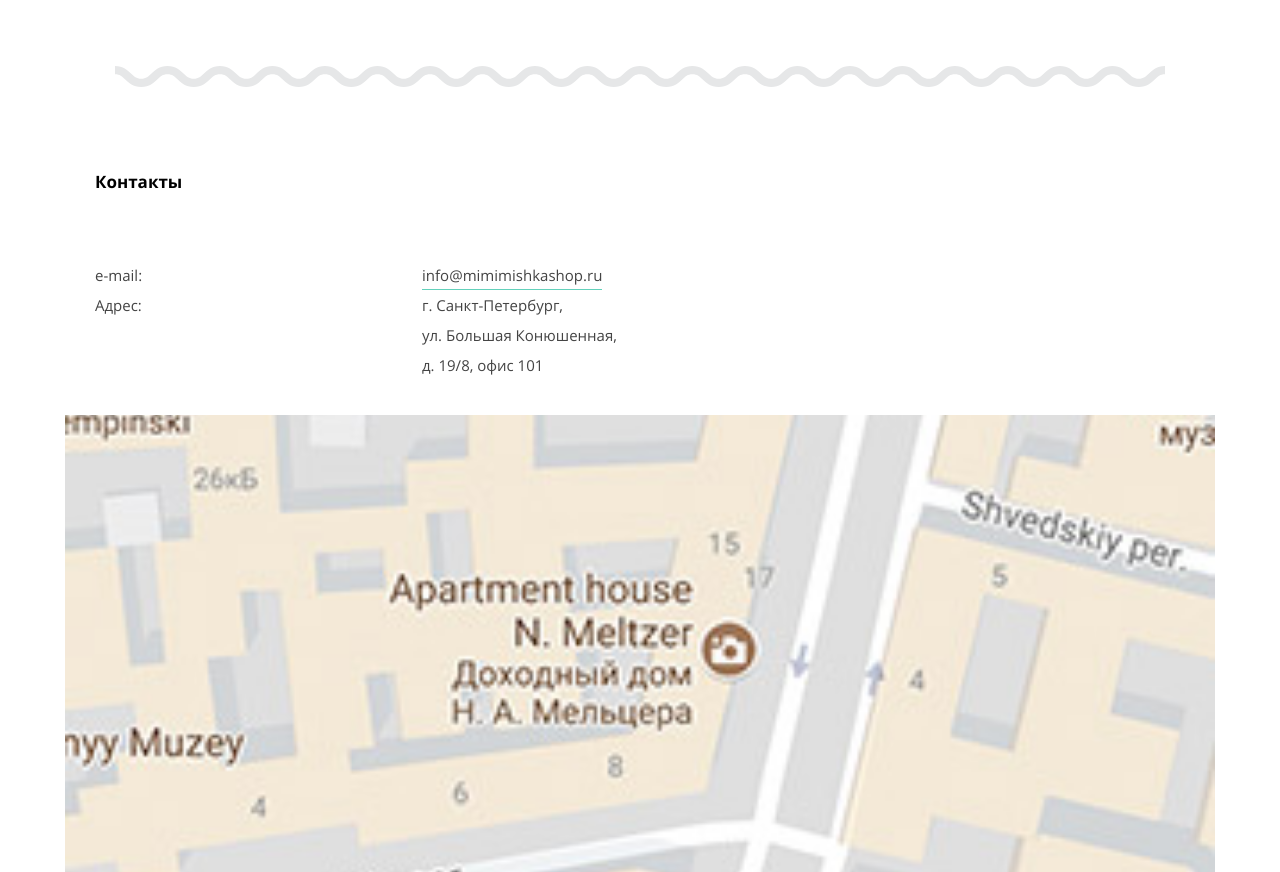
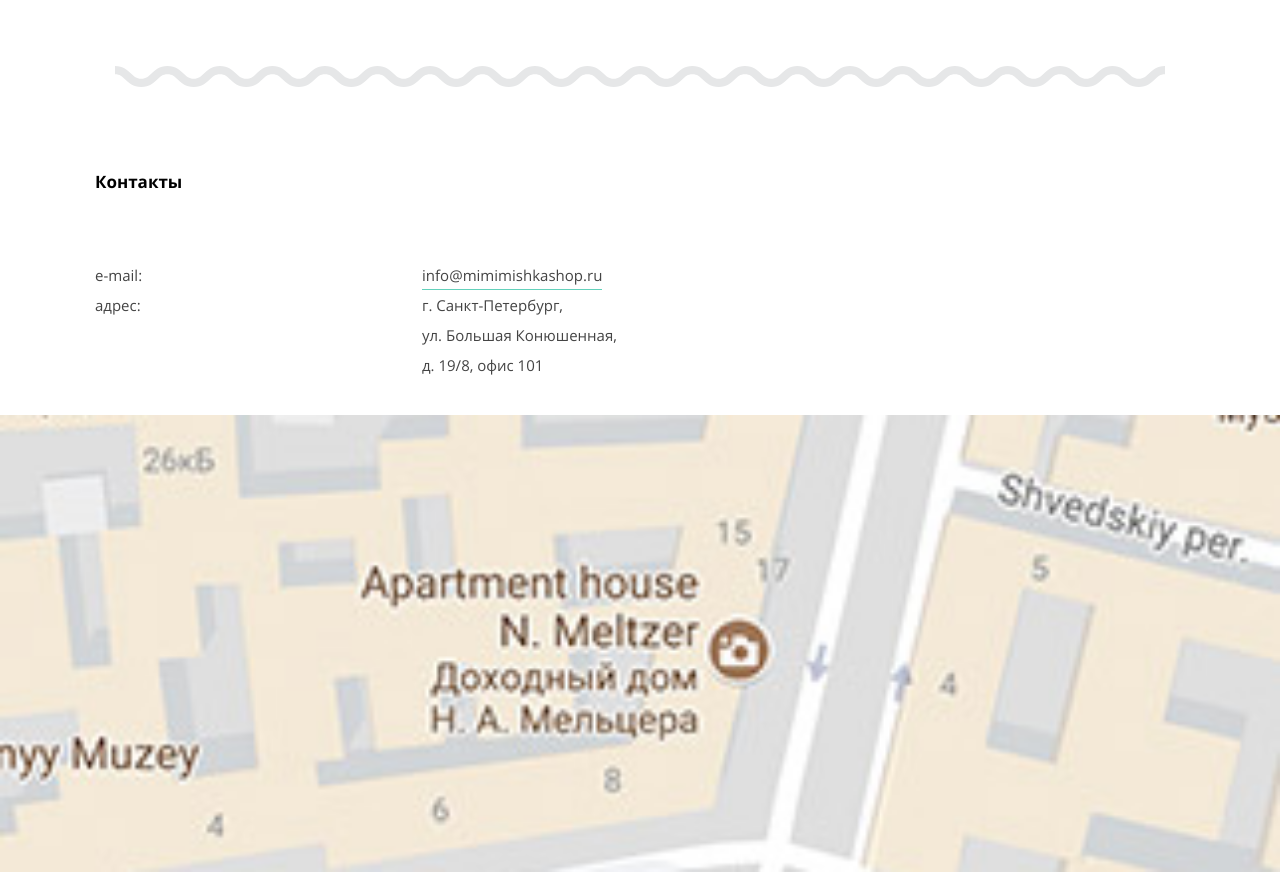
Before and after one commit to kubik1986/909803-mishka-16, a website: page source/index.html in a window 1280 px wide. Shown: the part 2785-3657 px from the top of the page. Drawn offline with nearby package versions, Linux system fonts and the light colour scheme; files that its build step writes are made by us from their sources.

Commit message:
Удалил лишний модификатор --no-padding у контейнера

```diff
--- a/source/index.html
+++ b/source/index.html
@@ -190,8 +190,8 @@
         <a class="reviews__write-btn btn" href="#">Написать</a>
       </section>
 
-      <section class="contacts section container container--no-padding">
-        <div class="contacts__inner">
+      <section class="contacts section">
+        <div class="contacts__inner container container--narrow">
           <h2 class="contacts__title section__title">Контакты</h2>
           <div class="contacts__text">
             <p class="contacts__section">
@@ -199,13 +199,13 @@
               <a class="contacts__value contacts__value--link" href="mailto:info@mimimishkashop.ru">info@mimimishkashop.ru</a>
             </p>
             <p class="contacts__section">
-              <span class="contacts__field">Адрес:</span>
+              <span class="contacts__field">адрес:</span>
               <span class="contacts__value">г. Санкт-Петербург,<br>ул. Большая Конюшенная,<br>д. 19/8, офис 101</span>
             </p>
           </div>
         </div>
         <div class="contacts__map" id="map"></div>
-        <div class="contacts__inner">
+        <div class="contacts__inner container container--narrow">
           <a class="contacts__feedback-btn btn" href="#">Напишите нам</a>
         </div>
       </section>
--- a/source/sass/blocks/common/container.scss
+++ b/source/sass/blocks/common/container.scss
@@ -33,12 +33,3 @@
     }
   }
 }
-
-@media (min-width: 0) {
-  .container {
-    &--no-padding {
-      padding-left: 0;
-      padding-right: 0;
-    }
-  }
-}
```
